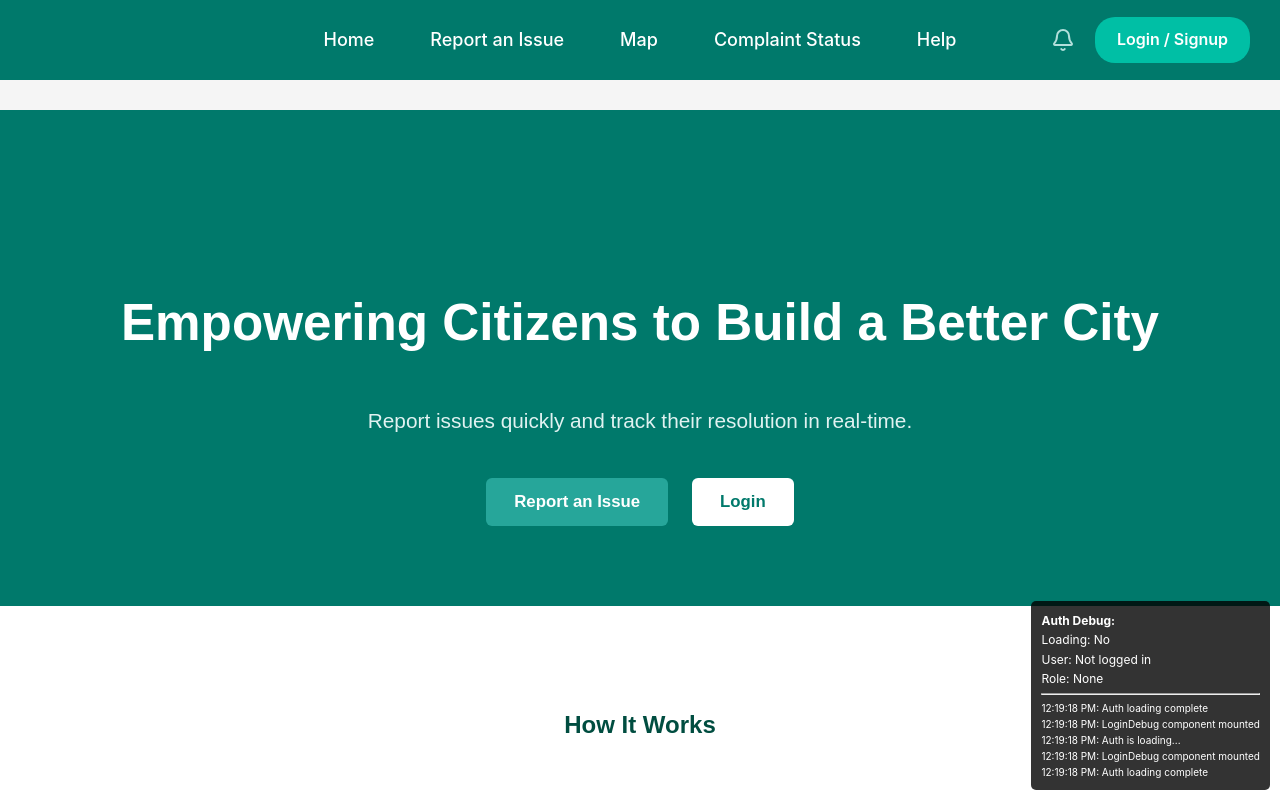
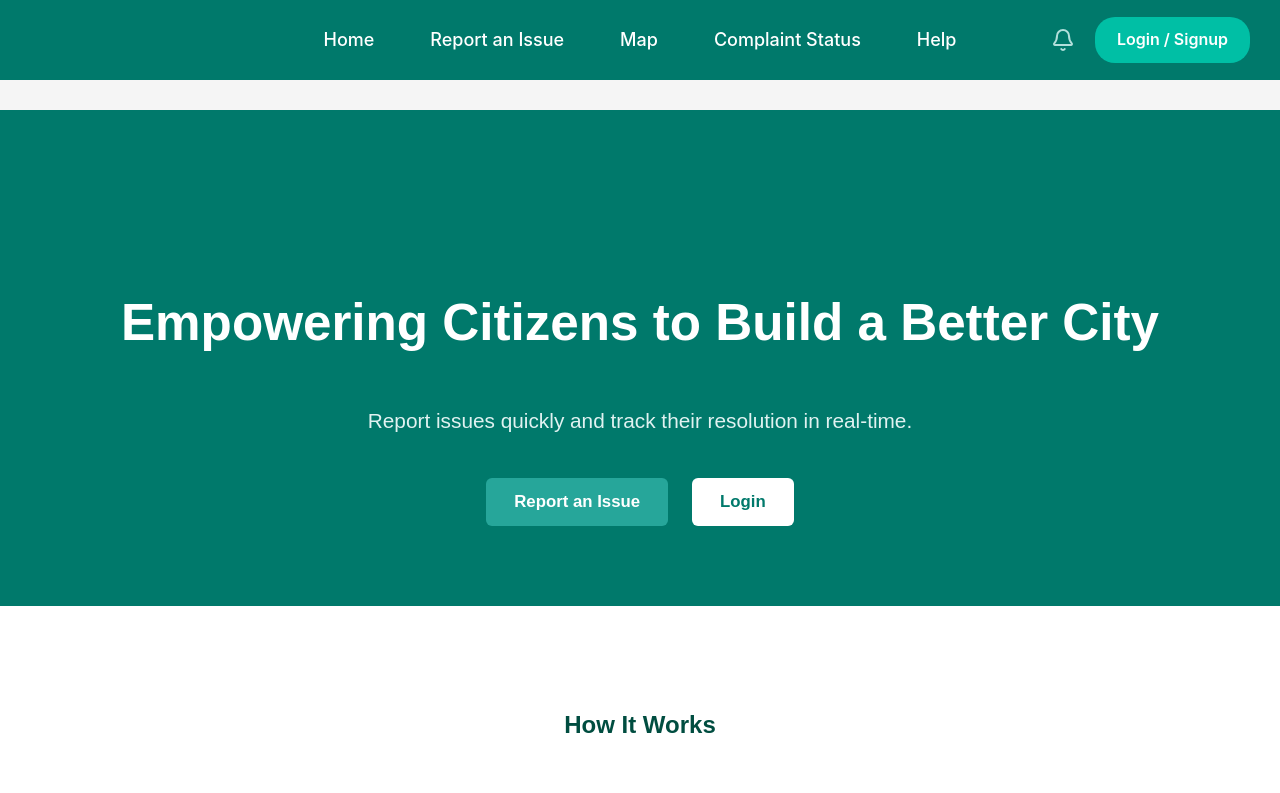
Before and after one commit to Dakshnamorthy/HackaThrone, a React (Vite) app: page / in a window 1280 px wide. Shown: the top 793 px of the page. Built offline with nearby package versions, Linux system fonts and the light colour scheme.

Commit message:
fix logov1

```diff
--- a/src/App.jsx
+++ b/src/App.jsx
@@ -13,7 +13,6 @@ import ReportedIssues from "./gov/ReportedIssues"
 import StaffManagement from "./gov/StaffManagement"
 import Analytics from "./gov/Analytics"
 import OTPVerification from "./otp/OTPVerification"
-import LoginDebug from "./components/LoginDebug"
 
 
 function App() {
@@ -37,7 +36,6 @@ function App() {
           <Route path="/staff-management" element={<StaffManagement />} />
           <Route path="/analytics" element={<Analytics />} />
         </Routes>
-        <LoginDebug />
       </BrowserRouter>
     </AuthProvider>
   )
--- a/src/components/LoginDebug.jsx
+++ /dev/null
@@ -1,63 +0,0 @@
-import React, { useState, useEffect } from 'react';
-import { useAuth } from '../context/SimpleAuthContext';
-
-const LoginDebug = () => {
-  const [debugInfo, setDebugInfo] = useState([]);
-  const { user, userRole, loading } = useAuth();
-
-  useEffect(() => {
-    const addDebugInfo = (message) => {
-      const timestamp = new Date().toLocaleTimeString();
-      setDebugInfo(prev => [...prev, `${timestamp}: ${message}`]);
-    };
-
-    addDebugInfo('LoginDebug component mounted');
-
-    if (user) {
-      addDebugInfo(`User loaded: ${user.name || user.email || 'Unknown'}`);
-    }
-
-    if (userRole) {
-      addDebugInfo(`User role: ${userRole}`);
-    }
-
-    if (loading) {
-      addDebugInfo('Auth is loading...');
-    } else {
-      addDebugInfo('Auth loading complete');
-    }
-  }, [user, userRole, loading]);
-
-  // Only show in development
-  if (process.env.NODE_ENV !== 'development') {
-    return null;
-  }
-
-  return (
-    <div style={{
-      position: 'fixed',
-      bottom: '10px',
-      right: '10px',
-      background: 'rgba(0,0,0,0.8)',
-      color: 'white',
-      padding: '10px',
-      borderRadius: '5px',
-      fontSize: '12px',
-      maxWidth: '300px',
-      maxHeight: '200px',
-      overflow: 'auto',
-      zIndex: 9999
-    }}>
-      <div><strong>Auth Debug:</strong></div>
-      <div>Loading: {loading ? 'Yes' : 'No'}</div>
-      <div>User: {user ? 'Logged in' : 'Not logged in'}</div>
-      <div>Role: {userRole || 'None'}</div>
-      <hr style={{ margin: '5px 0' }} />
-      {debugInfo.slice(-5).map((info, index) => (
-        <div key={index} style={{ fontSize: '10px' }}>{info}</div>
-      ))}
-    </div>
-  );
-};
-
-export default LoginDebug;
--- a/src/context/SimpleAuthContext.jsx
+++ b/src/context/SimpleAuthContext.jsx
@@ -49,7 +49,7 @@ export const AuthProvider = ({ children }) => {
           setUserRole(null);
         }
       } catch (error) {
-        console.error('Session check error:', error);
+        // Session check failed silently
       } finally {
         setLoading(false);
         setInitialLoad(false);
@@ -107,7 +107,6 @@ export const AuthProvider = ({ children }) => {
         localStorage.setItem('civicapp_user', JSON.stringify(updatedUserData));
       }
     } catch (error) {
-      console.error('Error fetching citizen data (non-blocking):', error);
       // Continue with immediate data - don't block the login
     }
   };
@@ -143,7 +142,6 @@ export const AuthProvider = ({ children }) => {
           }]);
 
         if (citizenError) {
-          console.warn('Could not create citizen record:', citizenError);
           // Don't fail the signup if citizen record creation fails
         }
       }
@@ -194,41 +192,46 @@ export const AuthProvider = ({ children }) => {
     }
   };
 
+
   // Government staff login - optimized for speed
   const signInGovernment = async (uniqueId, password) => {
     try {
       setLoading(true);
 
-      // Add timeout to prevent hanging
-      const loginPromise = supabase
+      const result = await supabase
         .from('government_staff')
-        .select('id, unique_id, name, department, role')
+        .select('id, unique_id, name, department, role, password')
         .eq('unique_id', uniqueId)
-        .eq('password', password)
         .single();
 
-      const timeoutPromise = new Promise((_, reject) =>
-        setTimeout(() => reject(new Error('Login timeout - please try again')), 8000)
-      );
+      const staffData = result.data;
+      const error = result.error;
 
-      const { data: staffData, error } = await Promise.race([
-        loginPromise,
-        timeoutPromise
-      ]);
-
-      if (error || !staffData) {
-        throw new Error('Invalid staff ID or password');
+      if (error) {
+        throw new Error(`Database connection failed: ${error.message || 'Please check your internet connection'}`);
       }
 
-      // Set user session immediately
-      setUser(staffData);
+      if (!staffData) {
+        throw new Error('Invalid Staff ID - no matching record found');
+      }
+
+      // Verify password locally
+      if (staffData.password !== password) {
+        throw new Error('Invalid password');
+      }
+
+      // Remove password from stored data for security
+      const { password: _, ...userDataWithoutPassword } = staffData;
+
+      // Set user session immediately (without password)
+      setUser(userDataWithoutPassword);
       setUserRole('government');
 
-      // Save to localStorage for faster future loads
-      localStorage.setItem('civicapp_user', JSON.stringify(staffData));
+      // Save to localStorage for faster future loads (without password)
+      localStorage.setItem('civicapp_user', JSON.stringify(userDataWithoutPassword));
       localStorage.setItem('civicapp_role', 'government');
 
-      return { data: staffData, error: null };
+      return { data: userDataWithoutPassword, error: null };
     } catch (error) {
       return { data: null, error };
     } finally {
@@ -245,8 +248,8 @@ export const AuthProvider = ({ children }) => {
     localStorage.removeItem('civicapp_role');
 
     // Sign out from Supabase in background (don't wait for it)
-    supabase.auth.signOut().catch(error => {
-      console.error('Supabase signOut error (non-blocking):', error);
+    supabase.auth.signOut().catch(() => {
+      // Ignore signOut errors
     });
 
     return { error: null };
@@ -312,7 +315,7 @@ export const AuthProvider = ({ children }) => {
     signInGovernment,
     signOut,
     verifyOTP,
-    resendOTP
+    resendOTP,
   };
 
   return (
```
